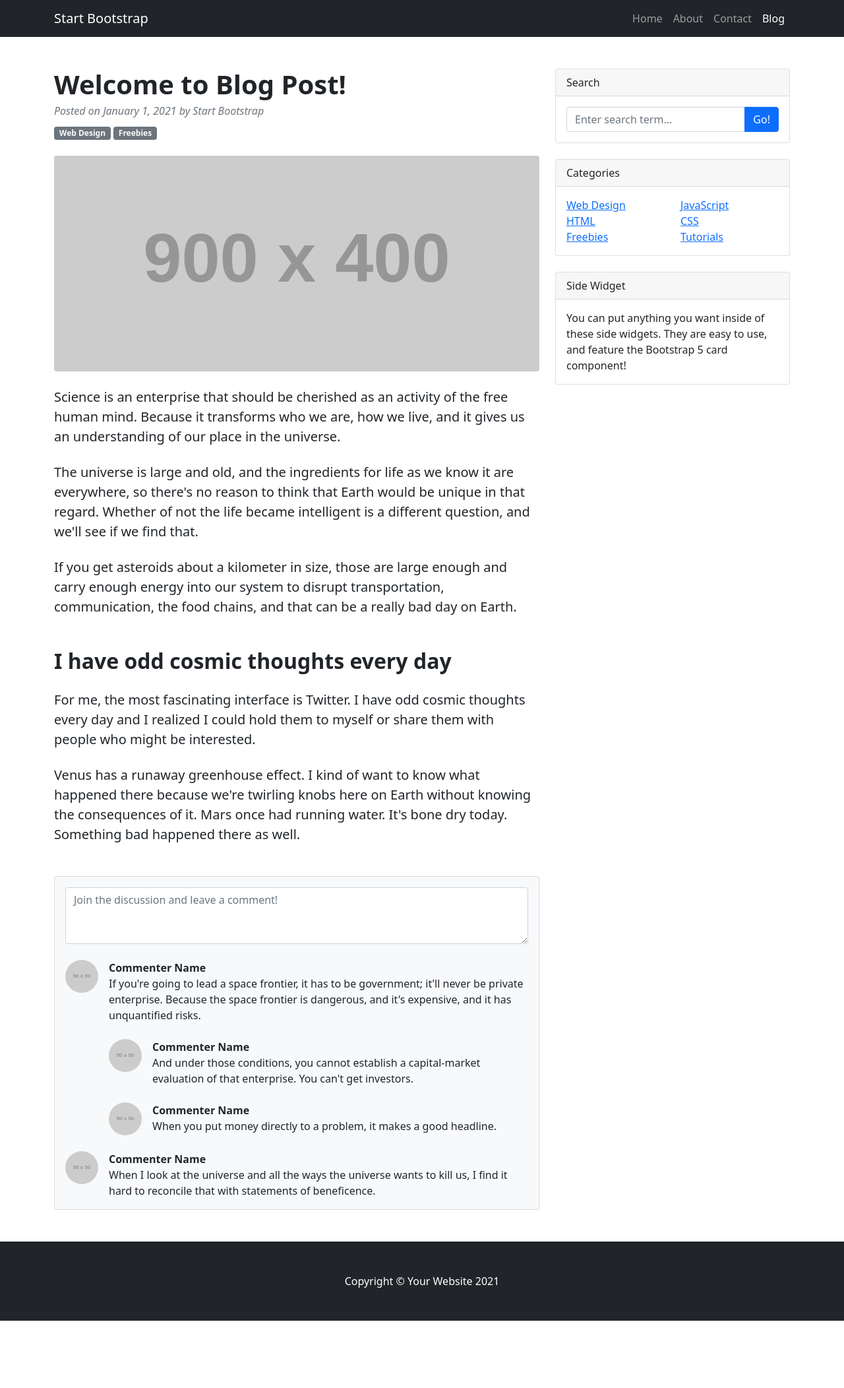
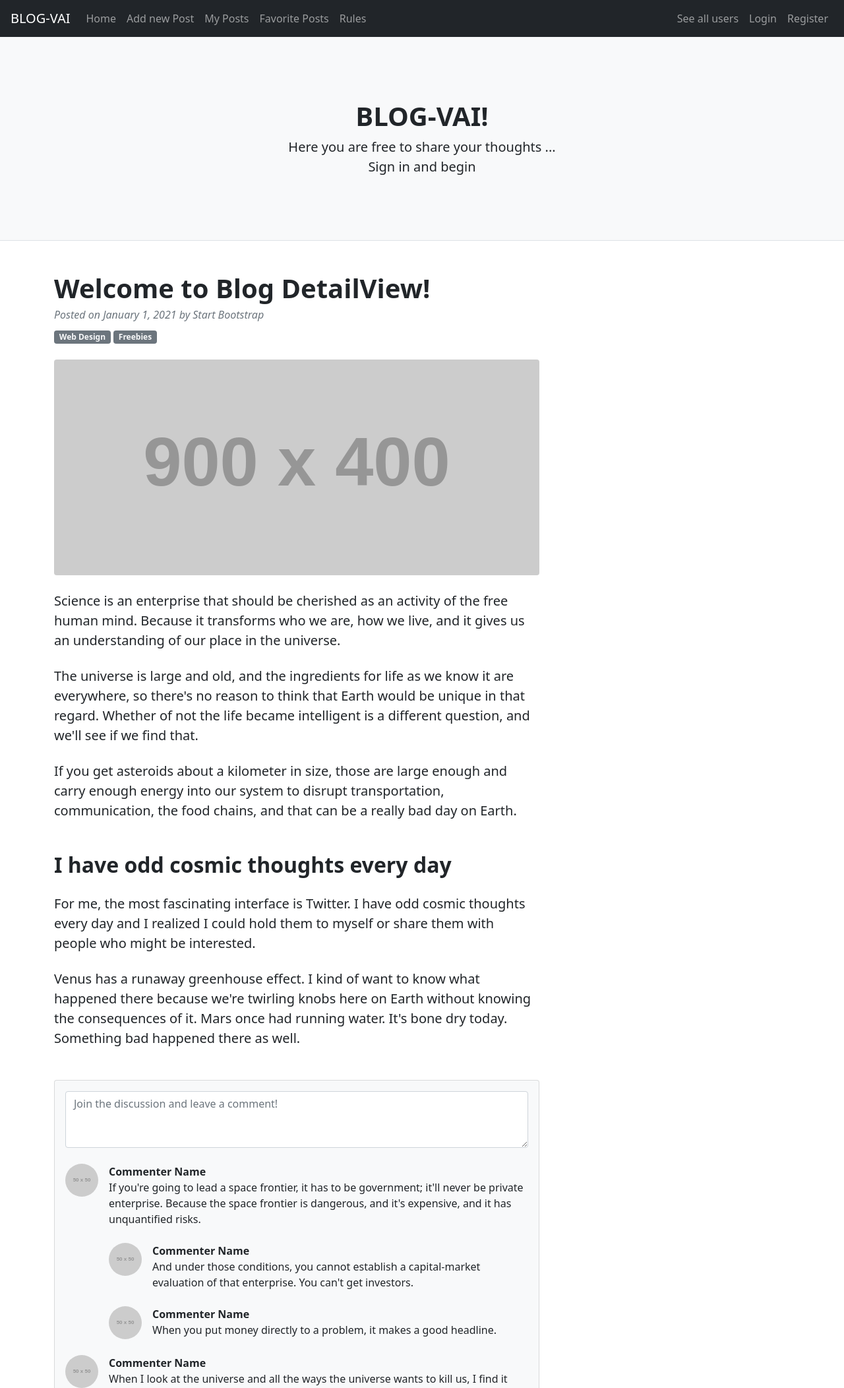
Before and after one commit to Atanas-Iliev-cpu/Blog_vai, a Django app: template blog_vai/templates/blogs/detail-blog.html in a window 1280 px wide. Shown: the top 2104 px of the page at 66% size. Before the commit the page ends 2002 px from the top, so only its background shows below. Run offline with Django 3.2, Linux system fonts and the light colour scheme; the template is opened without the code that fills it, so the values that code supplies are empty; grey boxes labelled with a size stand in for pictures from a placeholder-image service; some libraries are stand-ins or nearby versions.

Commit message:
add some views and templates for blogs

```diff
--- a/blog_vai/blog_vai/accounts/urls.py
+++ b/blog_vai/blog_vai/accounts/urls.py
@@ -1,9 +1,10 @@
 from django.urls import path
 
-from blog_vai.accounts.views import RegisterView, LogInView, logout_user
+from blog_vai.accounts.views import RegisterView, LogInView, logout_user, ProfileDetailsView
 
 urlpatterns = [
     path('register/', RegisterView.as_view(), name='register user'),
     path('login/', LogInView.as_view(), name='login user'),
     path('logout/', logout_user, name='logout user'),
+    path('profile/', ProfileDetailsView.as_view(), name='profile details'),
 ]
--- a/blog_vai/blog_vai/blogs/urls.py
+++ b/blog_vai/blog_vai/blogs/urls.py
@@ -1,8 +1,9 @@
 from django.urls import path
 
-from blog_vai.blogs.views import BlogListView
+from blog_vai.blogs.views import BlogListView, CreateBlogView, BlogDetailView
 
 urlpatterns = [
     path('', BlogListView.as_view(), name='index'),
-    # path('create/', BlogListView.as_view(), name='index'),
+    path('create/', CreateBlogView.as_view(), name='create blog'),
+    path('details/<int:pk>', BlogDetailView.as_view(), name='details blog'),
 ]
--- a/blog_vai/blog_vai/urls.py
+++ b/blog_vai/blog_vai/urls.py
@@ -5,5 +5,5 @@ urlpatterns = [
     path('admin/', admin.site.urls),
     path('', include('blog_vai.blogs.urls')),
     path('accounts/', include('blog_vai.accounts.urls')),
-    path('', include('blog_vai.comments.urls')),
+    # path('', include('blog_vai.comments.urls')),
 ]
--- a/blog_vai/templates/blogs/create-blog.html
+++ b/blog_vai/templates/blogs/create-blog.html
@@ -1,11 +1,13 @@
+{% extends 'shared/base.html' %}
+
 {% block content %}
     <div class="article-create-section">
         <div class="article-create-container container">
-            <h1>Create a new Article</h1>
+            <h1>Create a new Blog</h1>
             <form method="post" action="">
                 {% csrf_token %}
                 {{ form }}
-                <input class="btn" type="submit" value="Create Article">
+                <input class="btn" type="submit" value="Create BLog">
             </form>
         </div>
     </div>
--- a/blog_vai/templates/blogs/detail-blog.html
+++ b/blog_vai/templates/blogs/detail-blog.html
@@ -1,32 +1,6 @@
-<!DOCTYPE html>
-<html lang="en">
-    <head>
-        <meta charset="utf-8" />
-        <meta name="viewport" content="width=device-width, initial-scale=1, shrink-to-fit=no" />
-        <meta name="description" content="" />
-        <meta name="author" content="" />
-        <title>Blog Post - Start Bootstrap Template</title>
-        <!-- Favicon-->
-        <link rel="icon" type="image/x-icon" href="assets/favicon.ico" />
-        <!-- Core theme CSS (includes Bootstrap)-->
-        <link href="css/styles.css" rel="stylesheet" />
-    </head>
-    <body>
-        <!-- Responsive navbar-->
-        <nav class="navbar navbar-expand-lg navbar-dark bg-dark">
-            <div class="container">
-                <a class="navbar-brand" href="#!">Start Bootstrap</a>
-                <button class="navbar-toggler" type="button" data-bs-toggle="collapse" data-bs-target="#navbarSupportedContent" aria-controls="navbarSupportedContent" aria-expanded="false" aria-label="Toggle navigation"><span class="navbar-toggler-icon"></span></button>
-                <div class="collapse navbar-collapse" id="navbarSupportedContent">
-                    <ul class="navbar-nav ms-auto mb-2 mb-lg-0">
-                        <li class="nav-item"><a class="nav-link" href="#">Home</a></li>
-                        <li class="nav-item"><a class="nav-link" href="#!">About</a></li>
-                        <li class="nav-item"><a class="nav-link" href="#!">Contact</a></li>
-                        <li class="nav-item"><a class="nav-link active" aria-current="page" href="#">Blog</a></li>
-                    </ul>
-                </div>
-            </div>
-        </nav>
+{% extends 'shared/base.html' %}
+
+{% block content %}
         <!-- Page content-->
         <div class="container mt-5">
             <div class="row">
@@ -36,7 +10,7 @@
                         <!-- Post header-->
                         <header class="mb-4">
                             <!-- Post title-->
-                            <h1 class="fw-bolder mb-1">Welcome to Blog Post!</h1>
+                            <h1 class="fw-bolder mb-1">Welcome to Blog DetailView!</h1>
                             <!-- Post meta content-->
                             <div class="text-muted fst-italic mb-2">Posted on January 1, 2021 by Start Bootstrap</div>
                             <!-- Post categories-->
@@ -98,55 +72,56 @@
                         </div>
                     </section>
                 </div>
-                <!-- Side widgets-->
-                <div class="col-lg-4">
-                    <!-- Search widget-->
-                    <div class="card mb-4">
-                        <div class="card-header">Search</div>
-                        <div class="card-body">
-                            <div class="input-group">
-                                <input class="form-control" type="text" placeholder="Enter search term..." aria-label="Enter search term..." aria-describedby="button-search" />
-                                <button class="btn btn-primary" id="button-search" type="button">Go!</button>
-                            </div>
-                        </div>
-                    </div>
-                    <!-- Categories widget-->
-                    <div class="card mb-4">
-                        <div class="card-header">Categories</div>
-                        <div class="card-body">
-                            <div class="row">
-                                <div class="col-sm-6">
-                                    <ul class="list-unstyled mb-0">
-                                        <li><a href="#!">Web Design</a></li>
-                                        <li><a href="#!">HTML</a></li>
-                                        <li><a href="#!">Freebies</a></li>
-                                    </ul>
-                                </div>
-                                <div class="col-sm-6">
-                                    <ul class="list-unstyled mb-0">
-                                        <li><a href="#!">JavaScript</a></li>
-                                        <li><a href="#!">CSS</a></li>
-                                        <li><a href="#!">Tutorials</a></li>
-                                    </ul>
-                                </div>
-                            </div>
-                        </div>
-                    </div>
-                    <!-- Side widget-->
-                    <div class="card mb-4">
-                        <div class="card-header">Side Widget</div>
-                        <div class="card-body">You can put anything you want inside of these side widgets. They are easy to use, and feature the Bootstrap 5 card component!</div>
-                    </div>
-                </div>
-            </div>
-        </div>
-        <!-- Footer-->
-        <footer class="py-5 bg-dark">
-            <div class="container"><p class="m-0 text-center text-white">Copyright &copy; Your Website 2021</p></div>
-        </footer>
-        <!-- Bootstrap core JS-->
-        <script src="https://cdn.jsdelivr.net/npm/bootstrap@5.1.0/dist/js/bootstrap.bundle.min.js"></script>
-        <!-- Core theme JS-->
-        <script src="js/scripts.js"></script>
-    </body>
-</html>
+                {% endblock %}
+{#                <!-- Side widgets-->#}
+{#                <div class="col-lg-4">#}
+{#                    <!-- Search widget-->#}
+{#                    <div class="card mb-4">#}
+{#                        <div class="card-header">Search</div>#}
+{#                        <div class="card-body">#}
+{#                            <div class="input-group">#}
+{#                                <input class="form-control" type="text" placeholder="Enter search term..." aria-label="Enter search term..." aria-describedby="button-search" />#}
+{#                                <button class="btn btn-primary" id="button-search" type="button">Go!</button>#}
+{#                            </div>#}
+{#                        </div>#}
+{#                    </div>#}
+{#                    <!-- Categories widget-->#}
+{#                    <div class="card mb-4">#}
+{#                        <div class="card-header">Categories</div>#}
+{#                        <div class="card-body">#}
+{#                            <div class="row">#}
+{#                                <div class="col-sm-6">#}
+{#                                    <ul class="list-unstyled mb-0">#}
+{#                                        <li><a href="#!">Web Design</a></li>#}
+{#                                        <li><a href="#!">HTML</a></li>#}
+{#                                        <li><a href="#!">Freebies</a></li>#}
+{#                                    </ul>#}
+{#                                </div>#}
+{#                                <div class="col-sm-6">#}
+{#                                    <ul class="list-unstyled mb-0">#}
+{#                                        <li><a href="#!">JavaScript</a></li>#}
+{#                                        <li><a href="#!">CSS</a></li>#}
+{#                                        <li><a href="#!">Tutorials</a></li>#}
+{#                                    </ul>#}
+{#                                </div>#}
+{#                            </div>#}
+{#                        </div>#}
+{#                    </div>#}
+{#                    <!-- Side widget-->#}
+{#                    <div class="card mb-4">#}
+{#                        <div class="card-header">Side Widget</div>#}
+{#                        <div class="card-body">You can put anything you want inside of these side widgets. They are easy to use, and feature the Bootstrap 5 card component!</div>#}
+{#                    </div>#}
+{#                </div>#}
+{#            </div>#}
+{#        </div>#}
+{#        <!-- Footer-->#}
+{#        <footer class="py-5 bg-dark">#}
+{#            <div class="container"><p class="m-0 text-center text-white">Copyright &copy; Your Website 2021</p></div>#}
+{#        </footer>#}
+{#        <!-- Bootstrap core JS-->#}
+{#        <script src="https://cdn.jsdelivr.net/npm/bootstrap@5.1.0/dist/js/bootstrap.bundle.min.js"></script>#}
+{#        <!-- Core theme JS-->#}
+{#        <script src="js/scripts.js"></script>#}
+{#    </body>#}
+{#</html>#}
--- a/blog_vai/templates/shared/base.html
+++ b/blog_vai/templates/shared/base.html
@@ -37,7 +37,7 @@
         <ul class="navbar-nav">
             {#            <li class="nav-item active">#}
             <a class="nav-link" href="{% url 'index' %}">Home</a>
-            <a class="nav-link" href="{% url 'index' %}">Add new Post</a>
+            <a class="nav-link" href="{% url 'create blog' %}">Add new Post</a>
             <a class="nav-link" href="{% url 'index' %}">My Posts</a>
             <a class="nav-link" href="{% url 'index' %}">Favorite Posts</a>
             <a class="nav-link" href="{% url 'index' %}">Rules</a>
@@ -47,7 +47,7 @@
         <ul class="navbar-nav ms-auto mb-2 mb-lg-0">
             {% if request.user.is_authenticated %}
                 <li>
-                <li class="nav-item"><a class="nav-link">Welcome, {{ request.user }}</a></li>
+                <li class="nav-item"><a class="nav-link" href="{% url 'profile details' %}">Welcome, {{ request.user }}</a></li>
                 <li class="nav-item"><a class="nav-link" href="{% url 'logout user' %}">Logout</a></li>
                 <li class="nav-item"><a class="nav-link">Logout</a></li>
 
```
Also changed, not shown: blog_vai/blog_vai/accounts/forms.py (+8 -0 lines), blog_vai/blog_vai/accounts/views.py (+20 -2 lines), blog_vai/blog_vai/blogs/models.py (+8 -6 lines), blog_vai/blog_vai/blogs/views.py (+28 -5 lines), blog_vai/templates/accounts/user_profile.html (added, +49 -0 lines), blog_vai/templates/index.html (+21 -18 lines), blog_vai/blog_vai/blogs/migrations/0002_blog_user.py (added).
